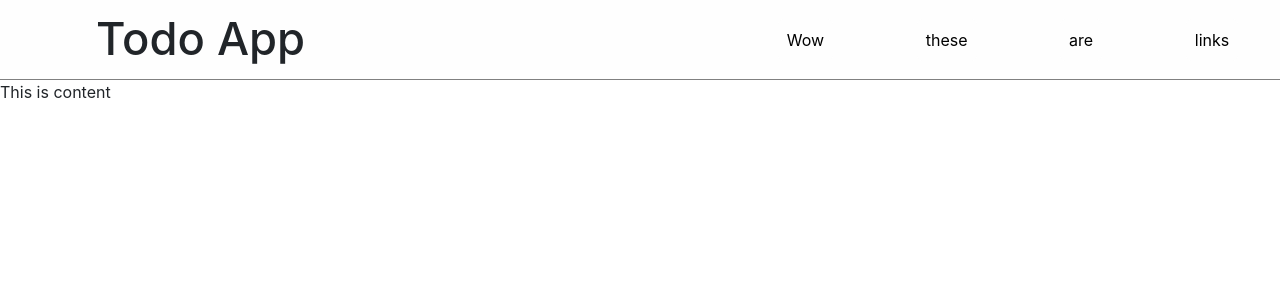
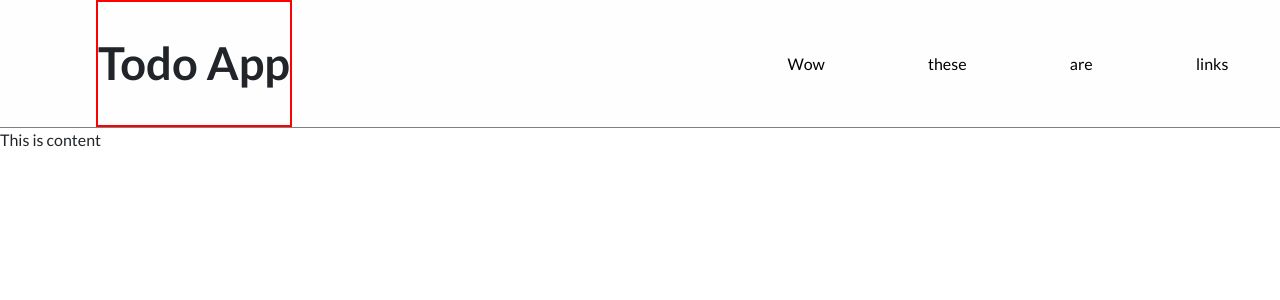
Before and after one commit to Sgenne/nextjs-todo, a Next.js app: page / in a window 1280 px wide. Shown: the top 300 px of the page. Built offline with nearby package versions, Linux system fonts and the light colour scheme.

Commit message:
Started implementing prototypes

```diff
--- a/components/layout/Navbar.tsx
+++ b/components/layout/Navbar.tsx
@@ -15,14 +15,17 @@ const Navbar = ({ links }: NavbarProps) => {
   ));
 
   const navClassName = `d-flex justify-content-start ${styles.navbar}`;
-  const logoClassName = `col-6 d-flex align-items-center ms-5 px-5 ${styles.logo}`;
+  const logoContainerClassName = `col-6 d-flex align-items-center ms-5 px-5`;
+  const logoClassName = `d-flex align-items-center ${styles["logo"]}`;
   const linksListClassName = `col-6 d-flex flex-row justify-content-around align-items-center px-5 ${styles.links}`;
 
   return (
     <nav className={navClassName}>
-      <NextLink href="/">
-        <h1 className={logoClassName}>Todo App</h1>
-      </NextLink>
+      <div className={logoContainerClassName}>
+        <NextLink href="/">
+          <h1 className={logoClassName}>Todo App</h1>
+        </NextLink>
+      </div>
       <div className={linksListClassName}>{linkComponents}</div>
     </nav>
   );
--- /dev/null
+++ b/pages/_document.tsx
@@ -0,0 +1,24 @@
+import Document, { Html, Head, Main, NextScript } from "next/document";
+
+class MyDocument extends Document {
+  render() {
+    return (
+      <Html>
+        <Head>
+          <link rel="preconnect" href="https://fonts.googleapis.com" />
+          <link rel="preconnect" href="https://fonts.gstatic.com" />
+          <link
+            href="https://fonts.googleapis.com/css2?family=Lato:ital,wght@0,300;0,400;0,700;1,400&display=swap"
+            rel="stylesheet"
+          />
+        </Head>
+        <body>
+          <Main />
+          <NextScript />
+        </body>
+      </Html>
+    );
+  }
+}
+
+export default MyDocument;
--- a/styles/globals.css
+++ b/styles/globals.css
@@ -2,7 +2,7 @@ html,
 body {
   padding: 0;
   margin: 0;
-  font-family: -apple-system, BlinkMacSystemFont, Segoe UI, Roboto, Oxygen,
+  font-family: Lato, BlinkMacSystemFont, Segoe UI, Roboto, Oxygen,
     Ubuntu, Cantarell, Fira Sans, Droid Sans, Helvetica Neue, sans-serif;
     height: 100%;
 }
--- a/styles/layout/Navbar.module.css
+++ b/styles/layout/Navbar.module.css
@@ -5,14 +5,16 @@
     padding: 0;
     /* display: flex;
     justify-content: center; */
-    height: 10%;
+    height: 16%;
 }
 
 .logo {
     margin: 0;
     height: 100%;
     font-size: 34pt;
+    font-weight: 700;
     cursor: pointer;
+    border: 2px solid red;
 }
 
 .links {
```
Also changed, not shown: components/todo/TodoItem.tsx (added, +20 -0 lines), types/Todo.ts (added, +8 -0 lines), styles/todo/TodoItem.module.css (added).
